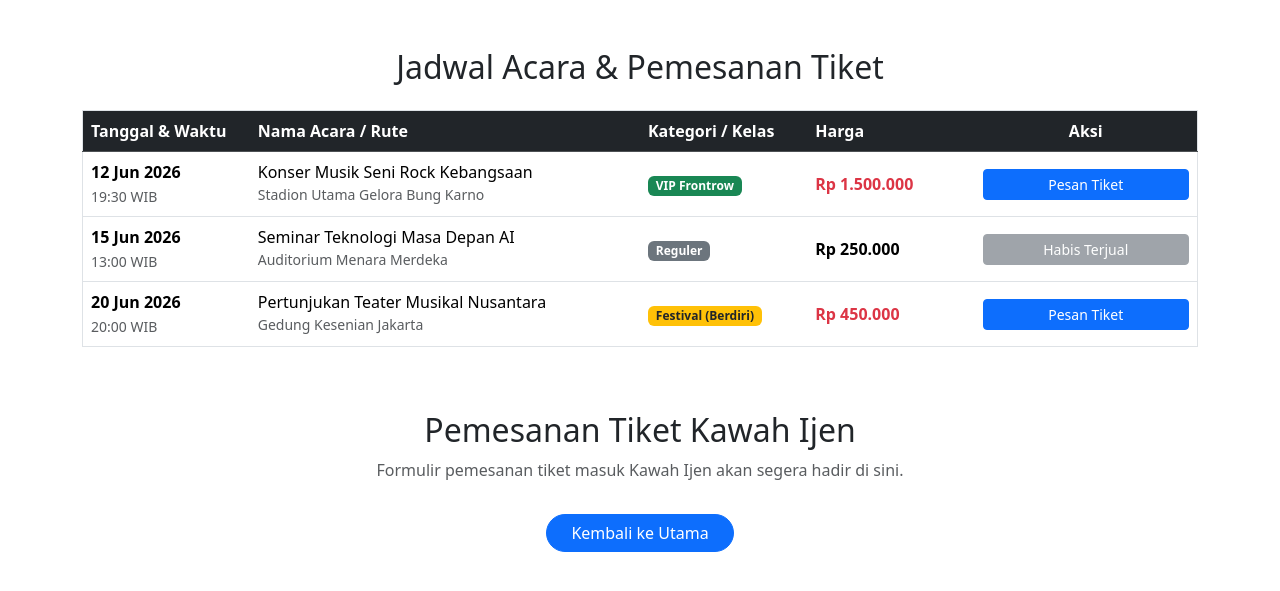
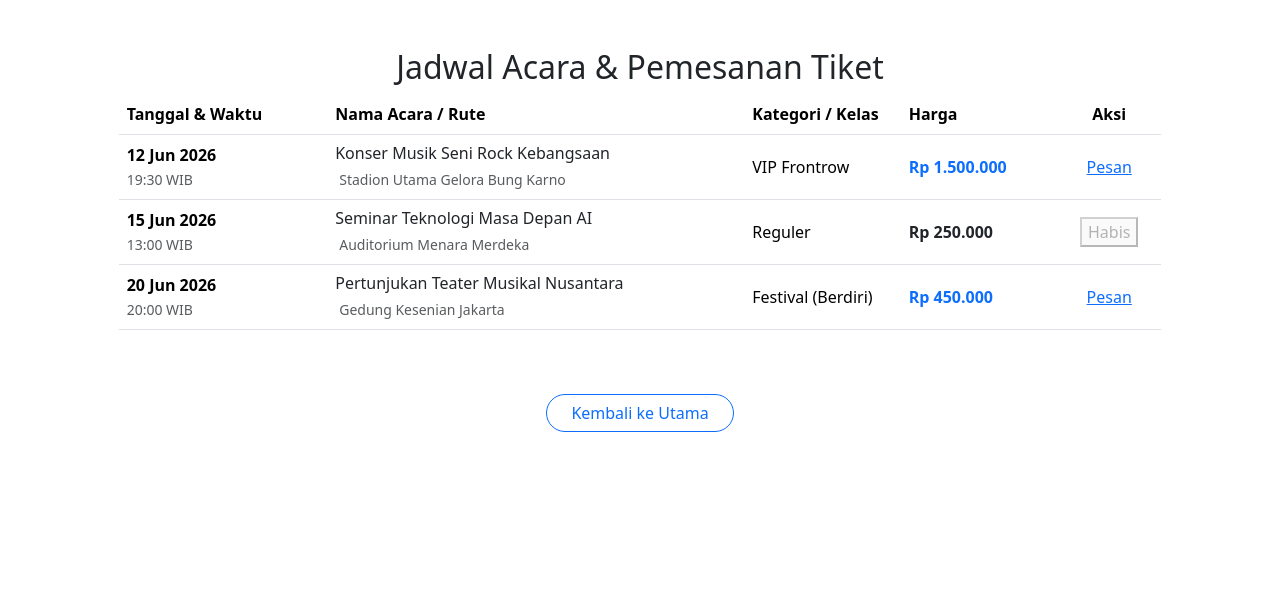
Before and after one commit to AkatsuMiku/Project-PemWEB, a PHP site: page /tiket in a window 1280 px wide. Shown: the part 56-647 px from the top of the page. Run offline with PHP 8.4, Linux system fonts and the light colour scheme; some libraries are stand-ins or nearby versions.

Commit message:
Enhance table styles to match the 3D web UI theme

```diff
--- a/tiket/tiket.php
+++ b/tiket/tiket.php
@@ -28,7 +28,8 @@
                                 <li class="nav-item"><a class="nav-link" href="/tiket">Beli Tiket</a></li>
                                 <li class="nav-item"><a class="nav-link" href="#">Bantuan</a></li>
                                 <li class="nav-item ms-lg-3">
-                                    <a href="" class="btn btn-outline-primary rounded-pill px-4 me-2 mb-2 mb-lg-0">Sign in</a>
+                                    <a href="" class="btn btn-outline-primary rounded-pill px-4 me-2 mb-2 mb-lg-0">Sign
+                                        in</a>
                                     <a href="" class="btn btn-primary rounded-pill px-4">Sign up</a>
                                 </li>
                             </ul>
@@ -38,18 +39,23 @@
             </div>
         </div>
         <div class="row">
-            <div class="col">
-                <div class="container mt-5">
-                    <h2 class="mb-4 text-center">Jadwal Acara & Pemesanan Tiket</h2>
+            <div class="col text-center mt-5">
+                <h2 class="page-title">Jadwal Acara & Pemesanan Tiket</h2>
+            </div>
+        </div>
+
+        <div class="row justify-content-center">
+            <div class="col-lg-10">
+                <div class="table-card">
                     <div class="table-responsive">
-                        <table class="table table-hover align-middle border">
-                        <thead class="table-dark">
+                        <table class="table custom-table align-middle">
+                            <thead>
                                 <tr>
-                            <th scope="col" style="width: 15%;">Tanggal & Waktu</th>
-                            <th scope="col" style="width: 35%;">Nama Acara / Rute</th>
+                                    <th scope="col" style="width: 20%;">Tanggal & Waktu</th>
+                                    <th scope="col" style="width: 40%;">Nama Acara / Rute</th>
                                     <th scope="col" style="width: 15%;">Kategori / Kelas</th>
                                     <th scope="col" style="width: 15%;">Harga</th>
-                            <th scope="col" style="width: 20%;" class="text-center">Aksi</th>
+                                    <th scope="col" style="width: 10%;" class="text-center">Aksi</th>
                                 </tr>
                             </thead>
                             <tbody>
@@ -59,13 +65,13 @@
                                         <small class="text-muted">19:30 WIB</small>
                                     </td>
                                     <td>
-                                <h6 class="mb-0">Konser Musik Seni Rock Kebangsaan</h6>
-                                <small class="text-muted">Stadion Utama Gelora Bung Karno</small>
+                                        <h6 class="mb-1 text-dark">Konser Musik Seni Rock Kebangsaan</h6>
+                                        <small class="text-muted"><i class="fas fa-map-marker-alt me-1"></i>Stadion Utama Gelora Bung Karno</small>
                                     </td>
-                            <td><span class="badge bg-success">VIP Frontrow</span></td>
-                            <td><strong class="text-danger">Rp 1.500.000</strong></td>
+                                    <td><span class="badge-custom badge-vip">VIP Frontrow</span></td>
+                                    <td><strong class="text-primary">Rp 1.500.000</strong></td>
                                     <td class="text-center">
-                                <button class="btn btn-primary btn-sm w-100" type="button">Pesan Tiket</button>
+                                        <a href="#" class="btn-book">Pesan</a>
                                     </td>
                                 </tr>
                                 <tr>
@@ -74,13 +80,13 @@
                                         <small class="text-muted">13:00 WIB</small>
                                     </td>
                                     <td>
-                                <h6 class="mb-0">Seminar Teknologi Masa Depan AI</h6>
-                                <small class="text-muted">Auditorium Menara Merdeka</small>
+                                        <h6 class="mb-1 text-dark">Seminar Teknologi Masa Depan AI</h6>
+                                        <small class="text-muted"><i class="fas fa-map-marker-alt me-1"></i>Auditorium Menara Merdeka</small>
                                     </td>
-                            <td><span class="badge bg-secondary">Reguler</span></td>
-                            <td><strong>Rp 250.000</strong></td>
+                                    <td><span class="badge-custom badge-reguler">Reguler</span></td>
+                                    <td><strong class="text-dark">Rp 250.000</strong></td>
                                     <td class="text-center">
-                                <button class="btn btn-secondary btn-sm w-100" disabled type="button">Habis Terjual</button>
+                                        <button class="btn-soldout" disabled>Habis</button>
                                     </td>
                                 </tr>
                                 <tr>
@@ -89,13 +95,13 @@
                                         <small class="text-muted">20:00 WIB</small>
                                     </td>
                                     <td>
-                                <h6 class="mb-0">Pertunjukan Teater Musikal Nusantara</h6>
-                                <small class="text-muted">Gedung Kesenian Jakarta</small>
+                                        <h6 class="mb-1 text-dark">Pertunjukan Teater Musikal Nusantara</h6>
+                                        <small class="text-muted"><i class="fas fa-map-marker-alt me-1"></i>Gedung Kesenian Jakarta</small>
                                     </td>
-                            <td><span class="badge bg-warning text-dark">Festival (Berdiri)</span></td>
-                            <td><strong class="text-danger">Rp 450.000</strong></td>
+                                    <td><span class="badge-custom badge-festival">Festival (Berdiri)</span></td>
+                                    <td><strong class="text-primary">Rp 450.000</strong></td>
                                     <td class="text-center">
-                                <button class="btn btn-primary btn-sm w-100" type="button">Pesan Tiket</button>
+                                        <a href="#" class="btn-book">Pesan</a>
                                     </td>
                                 </tr>
                             </tbody>
@@ -104,12 +110,10 @@
                 </div>
             </div>
         </div>
-    </div>
-    <div class="row">
-        <div class="col text-center my-5">
-            <h2>Pemesanan Tiket Kawah Ijen</h2>
-            <p class="text-muted">Formulir pemesanan tiket masuk Kawah Ijen akan segera hadir di sini.</p>
-            <a href="/" class="btn btn-primary rounded-pill px-4 mt-3">Kembali ke Utama</a>
+
+        <div class="row my-5">
+            <div class="col text-center">
+                <a href="/" class="btn btn-outline-primary rounded-pill px-4">Kembali ke Utama</a>
             </div>
         </div>
     <script src="/assets/BOOTSRAP/js/bootstrap.bundle.min.js"></script>
```
Lines whose indentation alone changed are shown as unchanged.
